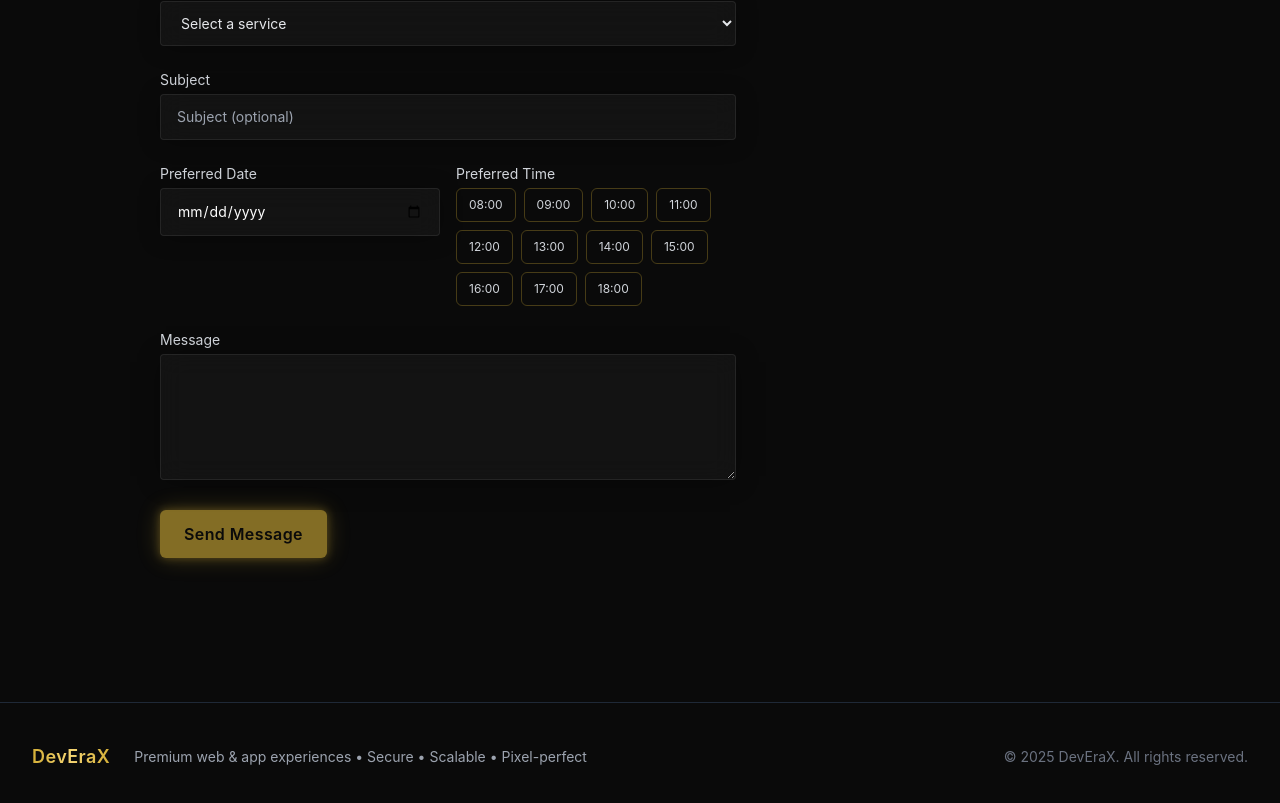
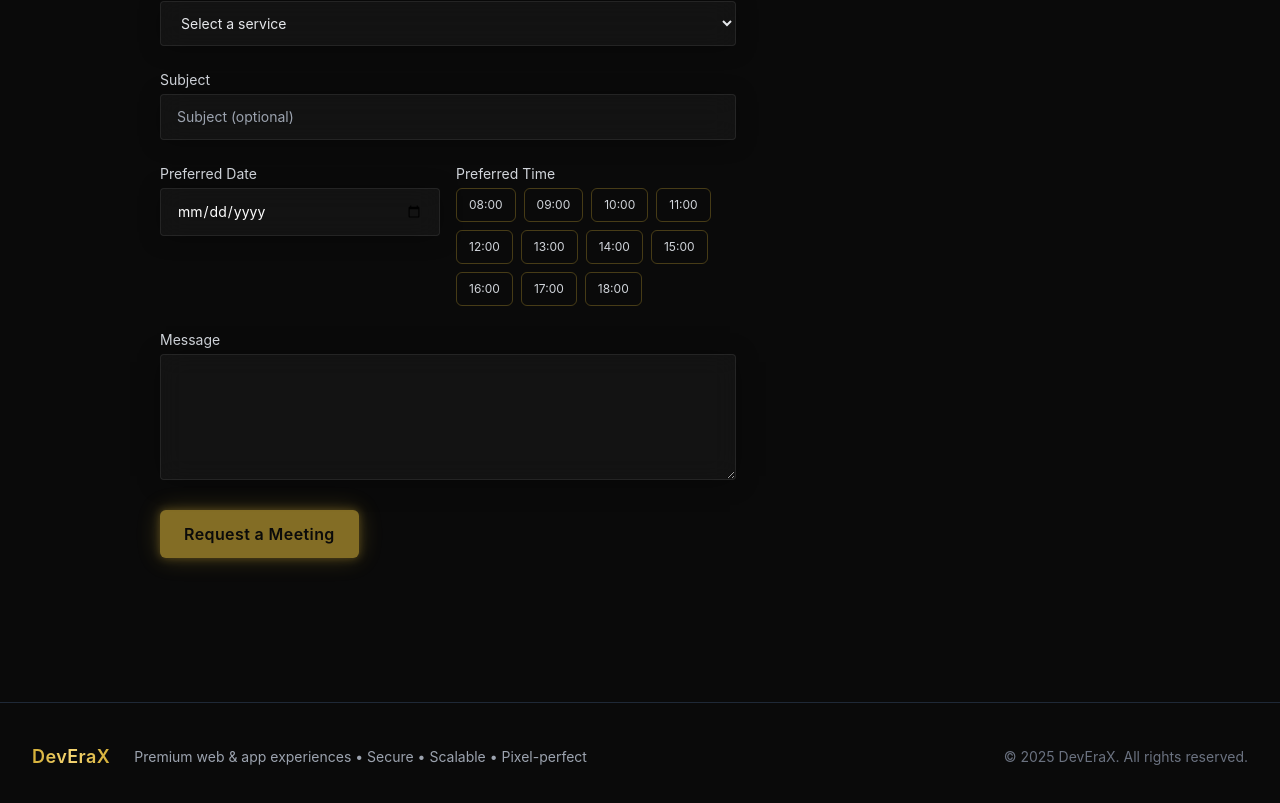
Before and after one commit to Karimjr21/DevEraXTech, a React (Vite) app in the folder frontend/: page /contact in a window 1280 px wide. Shown: the part 565-1368 px from the top of the page. Built offline with nearby package versions, Linux system fonts and the light colour scheme.

Commit message:
22 commit

```diff
--- a/frontend/pages/Contact.jsx
+++ b/frontend/pages/Contact.jsx
@@ -181,7 +181,7 @@ export default function Contact() {
             <textarea required rows={5} value={form.message} onChange={e=>{ setForm({...form,message:e.target.value}); setErrors({...errors, message: ''}); }} className={`w-full glass rounded px-4 py-3 text-sm outline-none focus:ring-2 ${errors.message ? 'ring-red-500 border border-red-500' : 'ring-gold'}`} />
             {errors.message && <p className="mt-1 text-xs text-red-400">{errors.message}</p>}
           </div>
-          <AnimatedButton disabled={loading || !form.name || !form.email || !form.phone || !form.service || !form.message} loading={loading}>Send Message</AnimatedButton>
+          <AnimatedButton disabled={loading || !form.name || !form.email || !form.phone || !form.service || !form.message} loading={loading}>Request a Meeting</AnimatedButton>
           {status && (
             <p className={`text-xs ${status.type==='success' ? 'text-green-400' : 'text-red-400'}`}>{status.message}</p>
           )}
```
